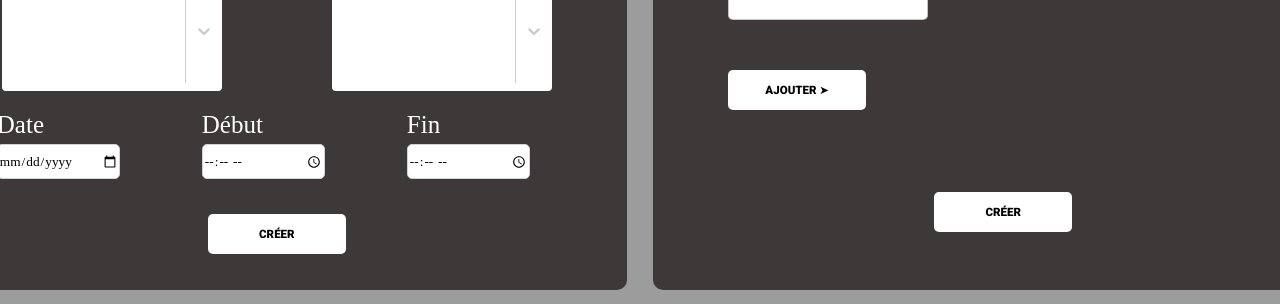
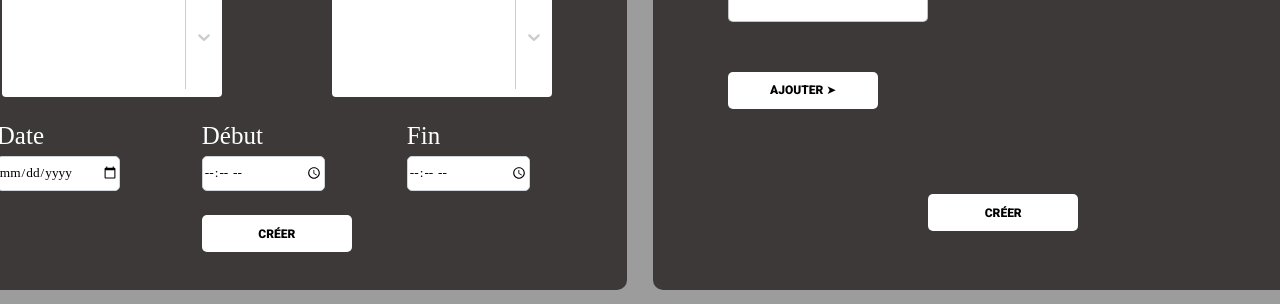
Before and after one commit to ClementYziquel5/M1-application_emargement_web-app, a React (Create React App) app: page /creation in a window 1280 px wide. Shown: the part 424-728 px from the top of the page. Built offline with nearby package versions, Linux system fonts and the light colour scheme; no server answers; a web font is replaced by a local one.

Commit message:
Début de la création de session, reste la requete

```diff
--- a/src/components/CreationGroupe/CreationGroupe.js
+++ b/src/components/CreationGroupe/CreationGroupe.js
@@ -172,7 +172,7 @@ function CreationGroupe(props){
                         ))}
                     </div>
                 </div>
-                <button className="button-rectangle" type="button" onClick={handleCreateGroupe}>Créer</button>
+                <button className="button-rectangle input-creer" type="button" onClick={handleCreateGroupe}>Créer</button>
             </div>
         </div>
     );
--- a/src/components/CreationSession/CreationSession.css
+++ b/src/components/CreationSession/CreationSession.css
@@ -86,16 +86,3 @@ select {
 .dateHeure>*>input{
     width: 120px;
 }
-
-input[type=submit]{
-    width: calc(10px + 10vw);
-    height: 5vh;
-    background-color: white;
-    border: 0;
-    border-radius: 5px;
-    text-transform: uppercase;
-    font-family: 'Roboto';
-    font-size: 0.9vw;
-    margin-top: 15px;
-    cursor: pointer;
-}
--- a/src/components/CreationSession/CreationSession.js
+++ b/src/components/CreationSession/CreationSession.js
@@ -133,15 +133,18 @@ function CreationSession(props){
 
     const [types, setTypes] = useState([]);
     const [matieres, setMatieres] = useState([]);
+    const [idGroupes,setIdGroupes] = useState([]);
+    const [idSalles,setIdSalles] = useState([]);
+    const [idIntervenants,setIdIntervenants] = useState([]);
+
     useEffect(() => {
-            // getTypes();
-            // getMatieres();
-            // getSalles();
-            // getGroupes();
-            // getIntervenants();
-            setConstantes();
+            getTypes();
+            getMatieres();
+            getSalles();
+            getGroupes();
+            getIntervenants();
+            //setConstantes();
     }, []);
-    const [selectedGroupes, setSelectedGroupes] = useState([]);
 
     function setConstantes() {
         console.log("test");
@@ -244,10 +247,11 @@ function CreationSession(props){
         //     console.error('Error:', error);
 
         // });
+
         let date = document.getElementById('input-date').value;
         let heure_debut = document.getElementById('input-heure-debut').value;
         let heure_fin = document.getElementById('input-heure-fin').value;
-        console.log(matieres);
+
         let id_matiere;
         let matiereSelectionnee = document.getElementById('select-matiere').value;
         for (let i = 0; i < matieres.length; i++) {
@@ -258,41 +262,55 @@ function CreationSession(props){
         }
 
         let type = document.getElementById('select-type').value;
-        let groupes = document.getElementById('select-groupe');
 
-        console.log(date);
-        console.log(heure_debut);
-        console.log(heure_fin);
-        console.log(id_matiere);
-        console.log(type);
-        console.log(groupes);
+        console.log("date : ", date);
+        console.log("heure_debut : ", heure_debut);
+        console.log("heure_fin : ", heure_fin);
+        console.log("id_matiere : ", id_matiere);
+        console.log("type : ", type);
+        console.log("idGroupes : ", idGroupes);
+        console.log("idSalles : ", idSalles);
+        console.log("idIntervenants : ", idIntervenants);
     }
 
     function handleChangeGroupe(e) {
-        let id_groupes = [];
-        const groupe = e.map((item) => {
-            for (let i = 0; i < groupes.length; i++) {  //groupes est le tableau contenant les groupes de la BDD
-                console.log(groupes[i]);
-                if (groupes[i].value === item.value) {  //si le groupe sélectionné est égal à un groupe de la BDD
-                    if (id_groupes.includes(item.value)) {   //test si le groupe est déjà dans le tableau id_groupes
-                        console.log(item.value, 'est déjà dans le tableau.');
-                    } else {
-                        id_groupes.push(item.value);
-                        console.log(item.value, 'est ajouté.');
-                    }
-                    break;
-                }
+        let ids = [];
+        e.map((item) => {
+            const groupe = groupes.find(g => g.groupe === item.value);
+            if(groupe.id) {
+                ids.push(groupe.id);
             }
+        })
+        setIdGroupes(ids);
+    }
 
-            // if (groupes[i].matiere === matiereSelectionnee) {
-            //     id_matiere = matieres[i].id;
-            //     break;
-            // }
+    function handleChangeSalle(e) {
+        let ids = [];
+        e.map((item) => {
+            const salle = salles.find(s => s.salle === item.value);
+            if(salle.id) {
+                ids.push(salle.id);
+            }
+        })
+        setIdSalles(ids);
+    }
 
-            //return {id: item.value, groupe: item.value}
+    function handleChangeIntervenant(e) {
+        let ids = [];
+        e.map((item) => {
+            const fullName = item.value;
+            const parts = fullName.split(" ");
+            const nom = parts.slice(0, -1).join(" ").toUpperCase();
+            const prenom = parts[parts.length - 1].charAt(0).toUpperCase() + parts[parts.length - 1].substr(1).toLowerCase();
+
+            const intervenant = intervenants.find(i => i.nom.toUpperCase() === nom);
+            if(intervenant.id) {
+                ids.push(intervenant.id);
+            }
         })
-        //console.log(id_groupes);
+        setIdIntervenants(ids);
     }
+
 
     return (
         <div>
@@ -333,6 +351,7 @@ function CreationSession(props){
                             options={sallesOptions}
                             theme={selectTheme}
                             styles={multiSelectStyle}
+                            onChange={handleChangeSalle}
                         />
 
                     </div>
@@ -347,7 +366,6 @@ function CreationSession(props){
                             options={groupesOptions}
                             theme={selectTheme}
                             styles={multiSelectStyle}
-                            //value={selectedGroupes}
                             onChange={handleChangeGroupe}
                         />
                     </div>
@@ -362,6 +380,7 @@ function CreationSession(props){
                             options={intervenantsOptions}
                             theme={selectTheme}
                             styles={multiSelectStyle}
+                            onChange={handleChangeIntervenant}
                         />
                     </div>
 
@@ -382,7 +401,7 @@ function CreationSession(props){
                         </div>
                     </div>
 
-                    <input type="submit" value="Créer" onClick={handleCreateSession}/>
+                    <button className='button-rectangle' type="button" onClick={handleCreateSession}>Créer</button>
                 </div>
             </div>
         </div>
--- a/src/components/Filtres/Filtres.css
+++ b/src/components/Filtres/Filtres.css
@@ -22,14 +22,15 @@
 }
 
 .button-rectangle{
-    width: calc(10px + 10vw);
-    height: 5vh;
+    width: 150px;
+    height: 37px;
     background-color: white;
     border: 0;
     border-radius: 5px;
     text-transform: uppercase;
     font-family: 'Roboto';
-    font-size: 0.9vw;
+    font-size: 12px;
+    text-align: center;
 }
 
 .button-rectangle:hover{
```
